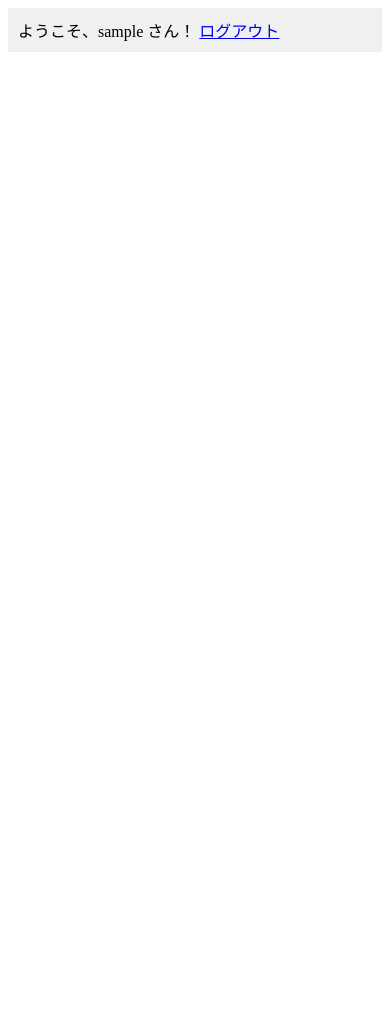
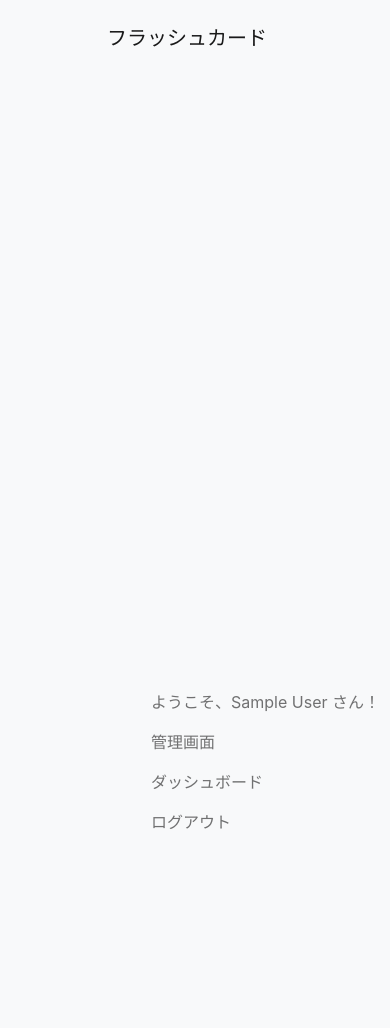
Before and after one commit to GHTAKAHIRO/flashcard-app, a Flask app: template templates/base.html in a window 390 px wide. Shown: the top 1028 px of the page. Before the commit the page ends 52 px from the top, so only its background shows below. Run offline with Flask 3, Linux system fonts and the light colour scheme; the template is opened without the code that fills it, so the values that code supplies are empty; the visitor is signed in with stand-in values (Sample User, id 1); some libraries are stand-ins or nearby versions.

Commit message:
Add database recreation script and backup; update base template for improved navigation and responsiveness

```diff
--- a/templates/base.html
+++ b/templates/base.html
@@ -2,21 +2,59 @@
 <html lang="ja">
 <head>
   <meta charset="UTF-8">
+  <meta name="viewport" content="width=device-width, initial-scale=1.0">
   <title>{% block title %}フラッシュカード{% endblock %}</title>
+  <link rel="icon" type="image/x-icon" href="{{ url_for('static', filename='favicon.ico') }}">
+  <link href="https://cdn.jsdelivr.net/npm/bootstrap@5.1.3/dist/css/bootstrap.min.css" rel="stylesheet">
+  <link rel="stylesheet" href="{{ url_for('static', filename='css/large-display.css') }}">
+  {% block extra_css %}{% endblock %}
 </head>
 <body>
   <!-- ヘッダー -->
-  <div style="padding: 10px; background: #f0f0f0; margin-bottom: 20px;">
-    {% if current_user.is_authenticated %}
-      ようこそ、{{ current_user.username }} さん！
-      <a href="{{ url_for('logout') }}">ログアウト</a>
-    {% else %}
-      <a href="{{ url_for('login') }}">ログイン</a> |
-      <a href="{{ url_for('register') }}">登録</a>
-    {% endif %}
+  <nav class="navbar navbar-expand-lg navbar-light bg-light">
+    <div class="container">
+      <a class="navbar-brand" href="{{ url_for('dashboard') if current_user.is_authenticated else url_for('home') }}">
+        フラッシュカード
+      </a>
+      <div class="navbar-nav ms-auto">
+        {% if current_user.is_authenticated %}
+          <span class="nav-item nav-link">
+            ようこそ、{{ current_user.full_name or current_user.username }} さん！
+          </span>
+          {% if current_user.is_admin %}
+            <a class="nav-link" href="{{ url_for('admin') }}">管理画面</a>
+          {% endif %}
+          <a class="nav-link" href="{{ url_for('dashboard') }}">ダッシュボード</a>
+          <a class="nav-link" href="{{ url_for('logout') }}">ログアウト</a>
+        {% else %}
+          <a class="nav-link" href="{{ url_for('login') }}">ログイン</a>
+          <a class="nav-link" href="{{ url_for('register') }}">登録</a>
+        {% endif %}
+      </div>
+    </div>
+  </nav>
+
+  <!-- フラッシュメッセージ -->
+  <div class="container mt-3">
+    {% with messages = get_flashed_messages() %}
+      {% if messages %}
+        {% for message in messages %}
+          <div class="alert alert-info alert-dismissible fade show" role="alert">
+            {{ message }}
+            <button type="button" class="btn-close" data-bs-dismiss="alert" aria-label="Close"></button>
+          </div>
+        {% endfor %}
+      {% endif %}
+    {% endwith %}
   </div>
 
   <!-- メインコンテンツ -->
-  {% block content %}{% endblock %}
+  <div class="container mt-4">
+    {% block content %}{% endblock %}
+  </div>
+
+  <script src="https://cdn.jsdelivr.net/npm/bootstrap@5.1.3/dist/js/bootstrap.bundle.min.js"></script>
+  <script src="{{ url_for('static', filename='js/main.js') }}"></script>
+  {% block extra_js %}{% endblock %}
 </body>
 </html>
```
Also changed, not shown: recreate_db.py (added, +66 -0 lines), flashcards.db, 1 other file.
